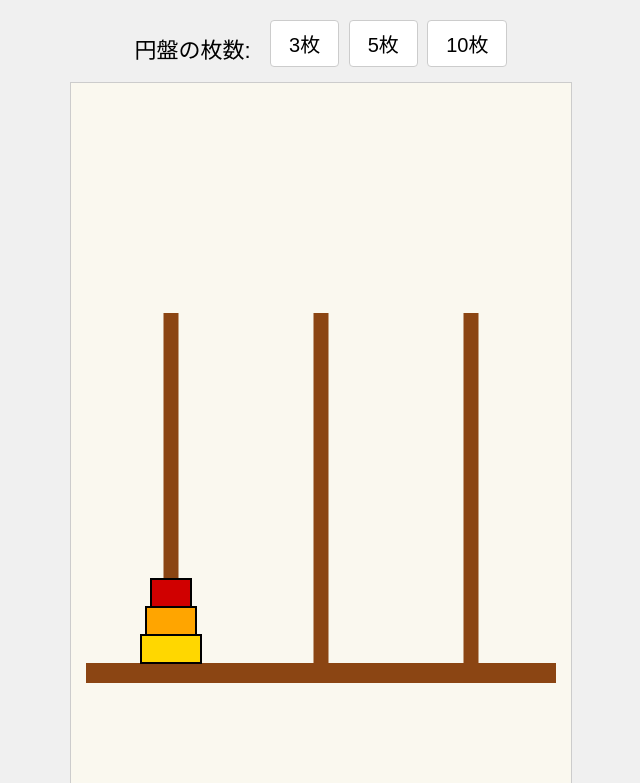
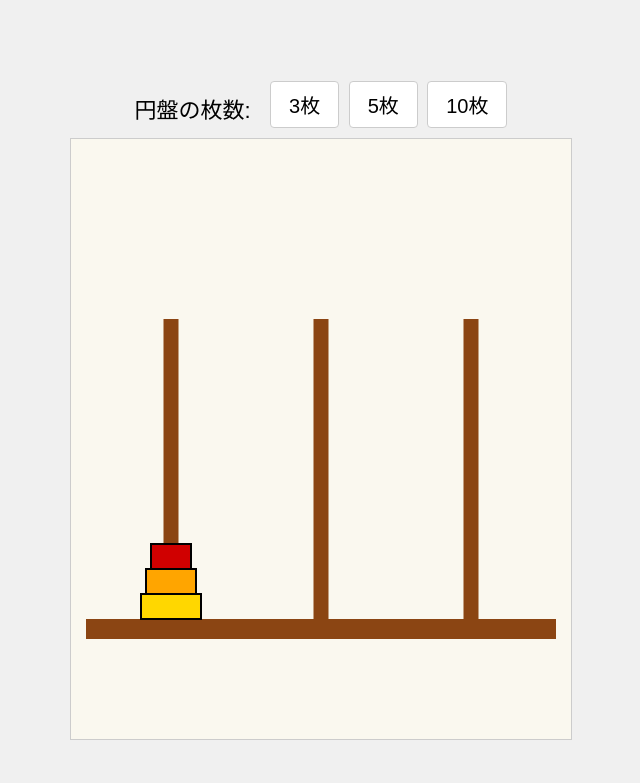
Before and after one commit to drakihabara/hanoi, a plain HTML site: page index.html in a window 1280 px wide. Shown: the top 783 px of the page, without its empty margins (319-959 px from the left). Drawn offline with Linux system fonts and the light colour scheme.

Commit message:
Update index.html

```diff
--- a/index.html
+++ b/index.html
@@ -12,11 +12,16 @@
             justify-content: center;
             align-items: center;
             margin: 0;
-            padding-top: 20px;
+            /* ★★★ 上部余白を少し縮小 ★★★ */
+            padding-top: 10px;
             font-family: 'Yu Gothic', 'Hiragino Kaku Gothic ProN', Meiryo, sans-serif;
+            /* ★★★ スクロールを厳密に禁止 ★★★ */
+            height: 100vh;
+            overflow: hidden;
         }
         #controls {
-            margin-bottom: 15px;
+            /* ★★★ 下部マージンを少し縮小 ★★★ */
+            margin-bottom: 10px;
         }
         #controls label {
             font-size: 22px;
@@ -52,13 +57,13 @@
     <button id="btn10">10枚</button>
 </div>
 
-<canvas id="gameCanvas" width="500" height="700"></canvas>
+<canvas id="gameCanvas" width="500" height="600"></canvas>
 
 <script>
     // --- 定数 ---
-    // ★★★ 画面サイズを 500x700 に変更 ★★★
+    // ★★★ 画面サイズを 500x600 に変更 ★★★
     const SCREEN_WIDTH = 500;
-    const SCREEN_HEIGHT = 700;
+    const SCREEN_HEIGHT = 600;
 
     const COLOR_PEG = "#8B4513";
     const COLOR_DISK_OUTLINE = "#000000";
@@ -72,14 +77,16 @@
     ];
 
     // --- レイアウト調整 ---
-    const DISK_HEIGHT = 28;
+    // ★★★ 円盤の高さを少し縮小 ★★★
+    const DISK_HEIGHT = 25;     // (旧 28)
     const MIN_DISK_WIDTH = 40;
     const DISK_WIDTH_STEP = 10;
 
     const PEG_WIDTH = 15;
-    const PEG_HEIGHT = 350;
-    // ★★★ Y座標を 700px 画面に合わせる ★★★
-    const PEG_Y_BOTTOM = 600;   // Y座標を画面下部に (旧 650)
+    // ★★★ 杭の高さを少し縮小 ★★★
+    const PEG_HEIGHT = 300;     // (旧 350)
+    // ★★★ Y座標を 600px 画面に合わせる ★★★
+    const PEG_Y_BOTTOM = 500;   // (旧 600)
 
     const PEG_X_CENTERS = [SCREEN_WIDTH * 0.2, SCREEN_WIDTH / 2, SCREEN_WIDTH * 0.8];
     const BASE_HEIGHT = 20;
@@ -122,10 +129,11 @@
         }
 
         initEvents() {
+            // (変更なし)
             this.canvas.addEventListener('click', (event) => {
                 const rect = this.canvas.getBoundingClientRect();
                 const clientX = event.clientX || (event.touches && event.touches[0].clientX);
-                if (clientX === undefined) return; // クリック/タッチでない場合は無視
+                if (clientX === undefined) return;
 
                 const x = clientX - rect.left;
 
@@ -141,8 +149,8 @@
         }
 
         getPegAtX(x) {
+            // (変更なし)
             const clickMargin = (PEG_X_CENTERS[1] - PEG_X_CENTERS[0]) / 2;
-
             for (let i = 0; i < PEG_X_CENTERS.length; i++) {
                 if (Math.abs(x - PEG_X_CENTERS[i]) < clickMargin) {
                     return i;
@@ -152,18 +160,16 @@
         }
 
         handleClick(x) {
+            // (変更なし)
             if (this.isWin) {
                 this.setup();
                 return;
             }
-
             const clickedPegIdx = this.getPegAtX(x);
-
             if (clickedPegIdx === -1) {
                 this.selectedPeg = null;
                 return;
             }
-
             if (this.selectedPeg === null) {
                 if (this.pegs[clickedPegIdx].length > 0) {
                     this.selectedPeg = clickedPegIdx;
@@ -175,6 +181,7 @@
         }
 
         moveDisk(fromIdx, toIdx) {
+            // (変更なし)
             if (fromIdx === toIdx) return;
             const fromStack = this.pegs[fromIdx];
             const toStack = this.pegs[toIdx];
@@ -189,6 +196,7 @@
         }
 
         checkWin() {
+            // (変更なし)
             if (this.pegs[1].length === this.numDisks || this.pegs[2].length === this.numDisks) {
                 this.isWin = true;
                 this.totalTime = (performance.now() - this.startTime) / 1000;
@@ -201,6 +209,7 @@
         }
 
         drawText(text, x, y, font, color, align = "center") {
+            // (変更なし)
             this.ctx.fillStyle = color;
             this.ctx.font = font;
             this.ctx.textAlign = align;
@@ -211,7 +220,7 @@
         draw() {
             this.ctx.clearRect(0, 0, SCREEN_WIDTH, SCREEN_HEIGHT);
 
-            // --- 杭の描画 ---
+            // --- 杭の描画 (変更なし) ---
             this.ctx.fillStyle = COLOR_PEG;
             PEG_X_CENTERS.forEach(x_center => {
                 const baseWidth = (PEG_X_CENTERS[1] - PEG_X_CENTERS[0]) + (MIN_DISK_WIDTH / 2);
@@ -224,7 +233,7 @@
                 this.ctx.fillRect(pegLeft, pegTop, PEG_WIDTH, PEG_HEIGHT);
             });
 
-            // --- 選択中ハイライトの描画 ---
+            // --- 選択中ハイライトの描画 (変更なし) ---
             if (this.selectedPeg !== null) {
                 const x_center = PEG_X_CENTERS[this.selectedPeg];
                 const hlWidth = PEG_WIDTH + 15;
@@ -237,7 +246,7 @@
                 this.ctx.strokeRect(hlLeft, hlTop, hlWidth, hlHeight);
             }
 
-            // --- 円盤の描画 ---
+            // --- 円盤の描画 (変更なし) ---
             this.pegs.forEach((stack, pegIdx) => {
                 const peg_x_center = PEG_X_CENTERS[pegIdx];
 
@@ -263,11 +272,11 @@
                 const boxWidth = 450;
                 const boxHeight = 250;
 
-                // ★★★ クリア画面を杭の中心に合わせる ★★★
-                const gameAreaTop = PEG_Y_BOTTOM - BASE_HEIGHT - PEG_HEIGHT;
-                const gameAreaCenterY = gameAreaTop + (PEG_HEIGHT / 2);
-                const boxTop = gameAreaCenterY - (boxHeight / 2); // (旧 (SCREEN_HEIGHT / 2) - ... )
-
+                // ★★★ クリア画面を杭の中心に合わせる (Y座標 500基準) ★★★
+                const gameAreaTop = PEG_Y_BOTTOM - BASE_HEIGHT - PEG_HEIGHT; // 500 - 20 - 300 = 180
+                const gameAreaCenterY = gameAreaTop + (PEG_HEIGHT / 2);      // 180 + 150 = 330
+                const boxLeft = (SCREEN_WIDTH / 2) - boxWidth / 2;
+                const boxTop = gameAreaCenterY - (boxHeight / 2);          // 330 - 125 = 205
 
                 this.ctx.fillStyle = COLOR_WIN_BG;
                 this.ctx.fillRect(boxLeft, boxTop, boxWidth, boxHeight);
```
